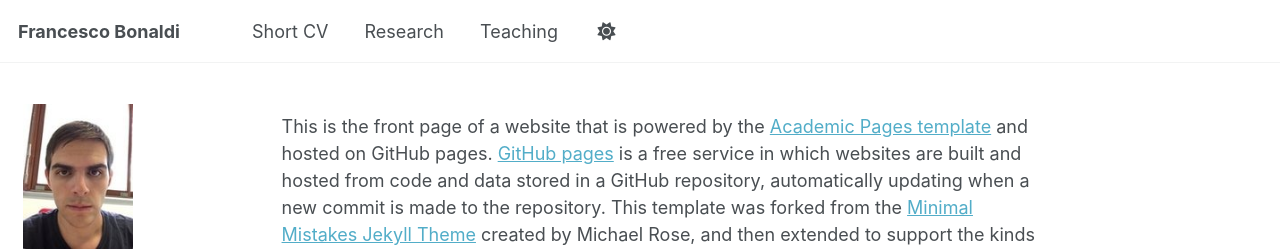
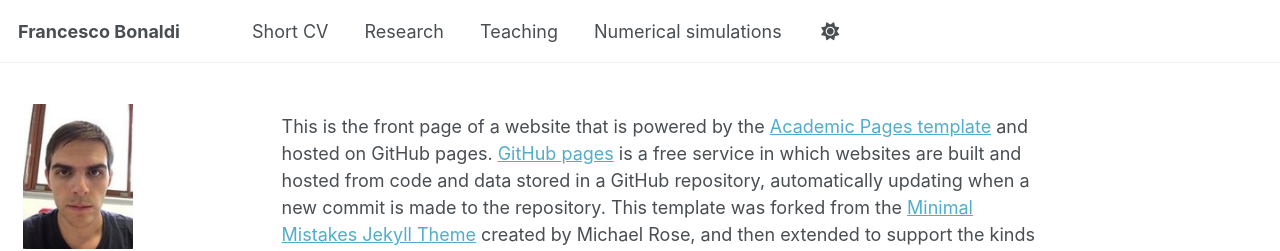
Before and after one commit to fbonaldi/fbonaldi.github.io, a Jekyll site: the page built from _pages/about.md, in a window 1280 px wide. Shown: the top 251 px of the page. Built offline with Jekyll 4.4.1, drawn with Linux system fonts in a browser that asks for light colours; some web fonts are replaced; a script bundle is joined from its source files by our own code; library files that are not in the unit come from our copies.

Commit message:
Update navigation.yml

```diff
--- a/_data/navigation.yml
+++ b/_data/navigation.yml
@@ -21,6 +21,9 @@ main:
   - title: "Teaching"
     url: /teaching/
 
+  - title: "Numerical simulations"
+    url: /numerical_simulations/
+
   #- title: "Portfolio"
    # url: /portfolio/
 
```
